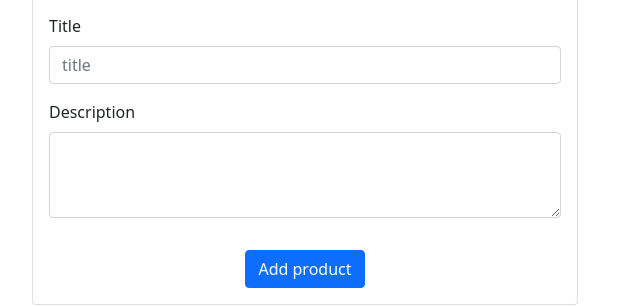
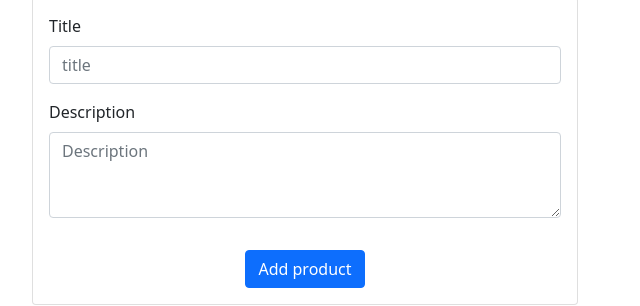
Before and after one commit to duvan-molina/produt-of-list, a plain HTML site: page index.html in a window 1280 px wide. Shown: the part 91-397 px from the top of the page, 50-690 px from the left. Drawn offline with nearby package versions, Linux system fonts and the light colour scheme.

Commit message:
fix(placeholder): placeholder

```diff
--- a/index.html
+++ b/index.html
@@ -41,6 +41,7 @@
                       class="form-control"
                       id="exampleFormControlTextarea1"
                       rows="3"
+                      placeholder="Description"
                     ></textarea>
                   </div>
                 </div>
```
